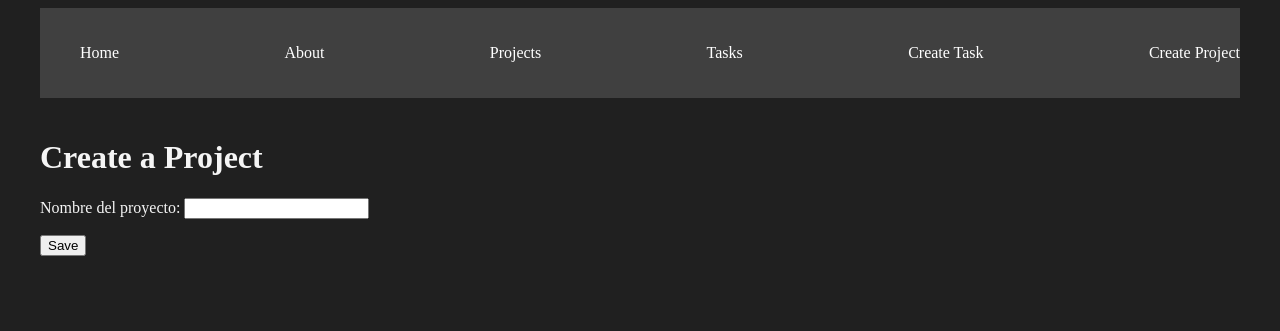
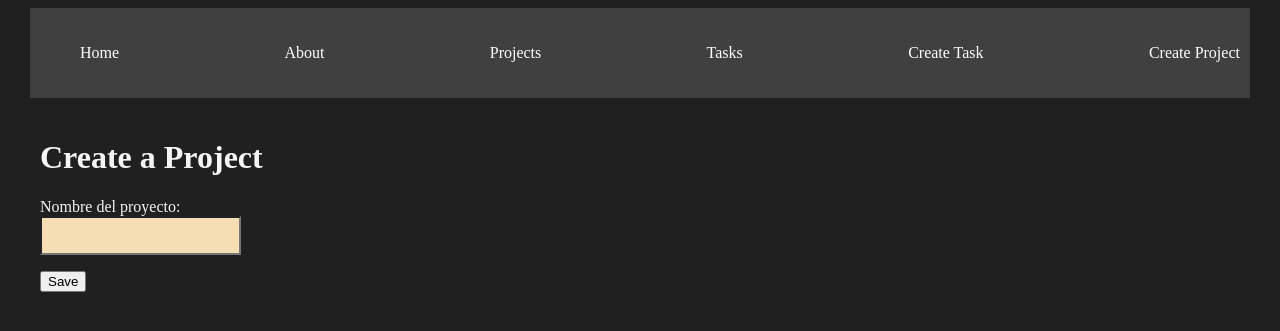
Before and after one commit to CharlyDotCom/PythonDjango, a Django app: page /create_project/ in a window 1280 px wide. Shown: the top 331 px of the page. Run offline with Django 4.2, Linux system fonts and the light colour scheme.

Commit message:
correcciones finales

```diff
--- a/myapp/forms.py
+++ b/myapp/forms.py
@@ -9,4 +9,5 @@ class CreateNewTask(forms.Form):
 
 
 class CreateNewProject(forms.Form):
-    name = forms.CharField(label="Nombre del proyecto:", max_length=200)
+    name = forms.CharField(label="Nombre del proyecto:", max_length=200,
+                           widget=forms.TextInput(attrs={'class': 'input'}))
--- a/myapp/static/style/main.css
+++ b/myapp/static/style/main.css
@@ -29,7 +29,7 @@ body {
 .container {
     max-width: 1200px;
     margin: auto;
-    padding: 20px 0;
+    padding: 20px 10px;
 }
 
 .card {
```
